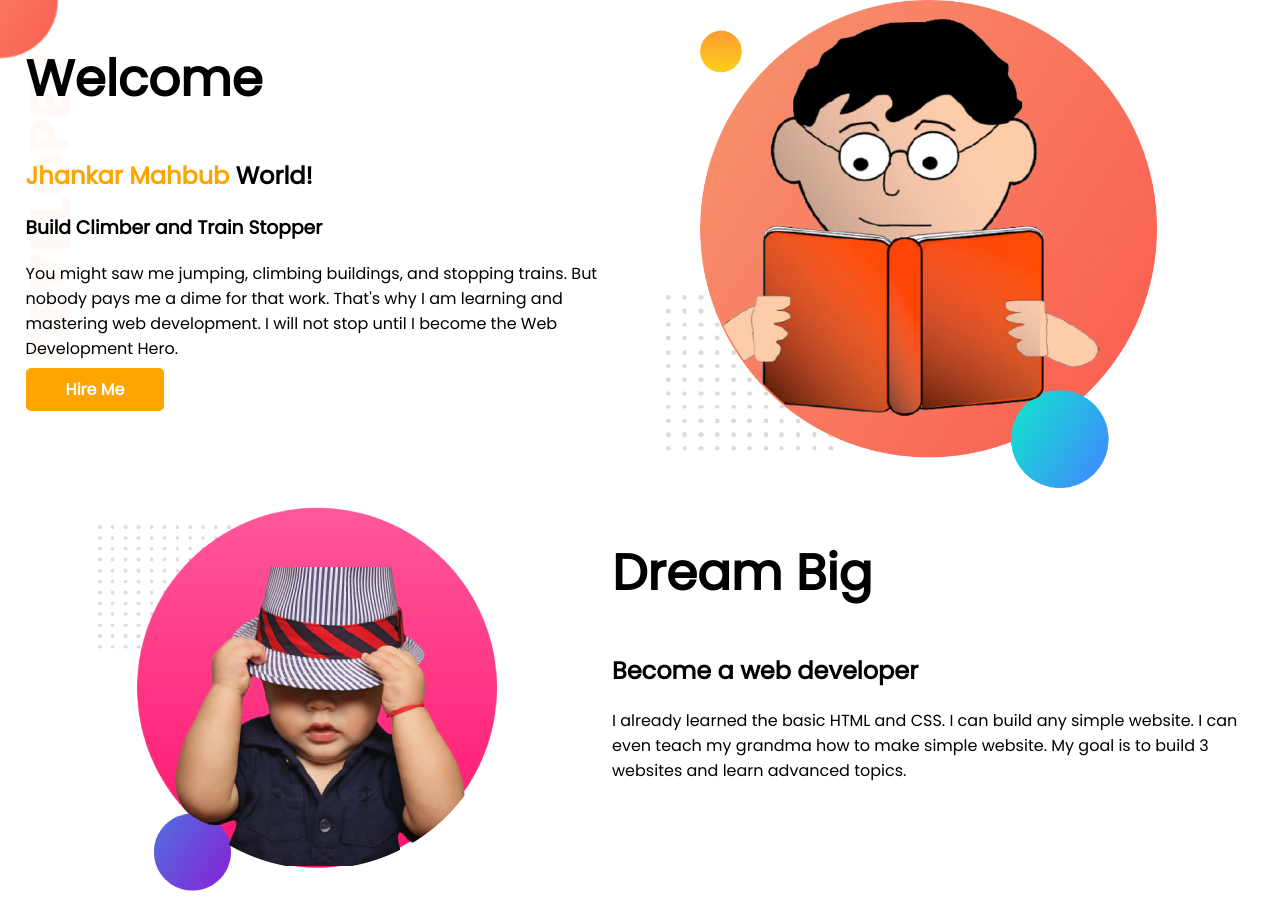
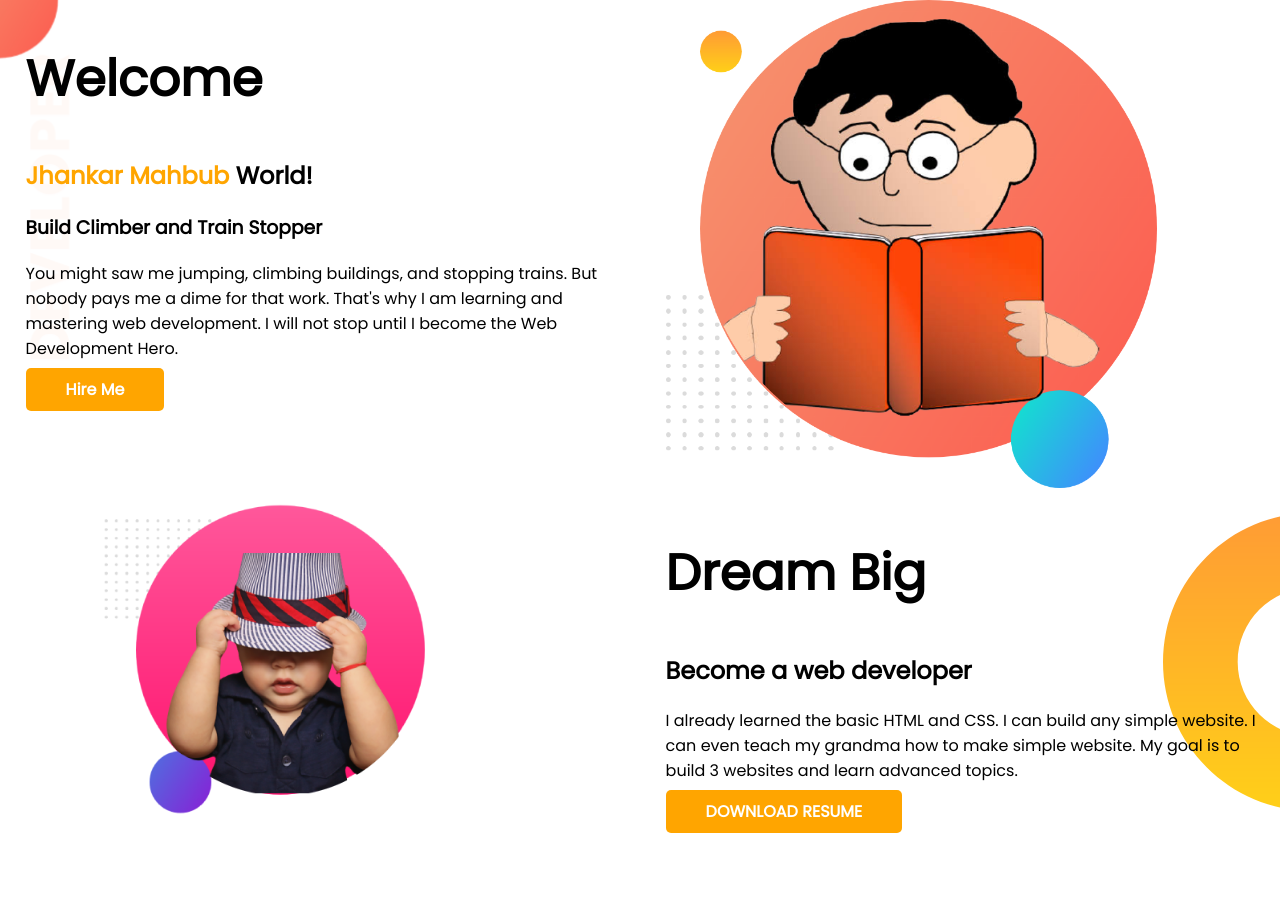
Before and after one commit to Shuvo-73/developer-portfolio, a plain HTML site: page index.html in a window 1280 px wide. After the commit the page ends 833 px from the top, so only its background shows below. Drawn offline with Linux system fonts and the light colour scheme.

```diff
--- a/index.html
+++ b/index.html
@@ -29,16 +29,17 @@
             <img src="images/my-bg (1).png" alt="my picture">
         </div>
     </section>
-    <section>
-        <div>
+    <section id="center-left-banner">
+        <div class="half-width">
             <img src="images/black-and-white-stripes-fedora-hat-101537-removebg-preview (1).png"
                 alt="a cutuness overloaded baby">
         </div>
-        <div>
+        <div class="half-width">
             <h1>Dream Big</h1>
             <h2>Become a web developer</h2>
             <p>I already learned the basic HTML and CSS. I can build any simple website. I can even teach my grandma how
                 to make simple website. My goal is to build 3 websites and learn advanced topics.</p>
+            <a href="http://www.google.com" id="download-button">DOWNLOAD RESUME </a>
         </div>
     </section>
 </body>
--- a/style.css
+++ b/style.css
@@ -21,7 +21,7 @@ section{
 .link-button{
     background-color: orange;
     text-decoration: none;
-    background-image: linear-gradient(orange tomato);
+    background-image: linear-gradient(red tomato);
     padding: 10px 40px;
     color: white;
     font-weight: 700;
@@ -31,3 +31,17 @@ section{
     background-image: url(images/top-banner.png);
     background-repeat: no-repeat;
 }
+#download-button{
+    background-color: orange;
+    text-decoration: none;
+    background-image: linear-gradient(orange tomato);
+    padding: 10px 40px;
+    color: white;
+    font-weight: 700;
+    border-radius: 5px;
+}
+#center-left-banner{
+    background-image: url(images/dream-bg.png);
+    background-repeat: no-repeat;
+    background-position: right;
+}
```
Also changed, not shown: images/dream-bg.png (added), images/exp-bg.png (added).
